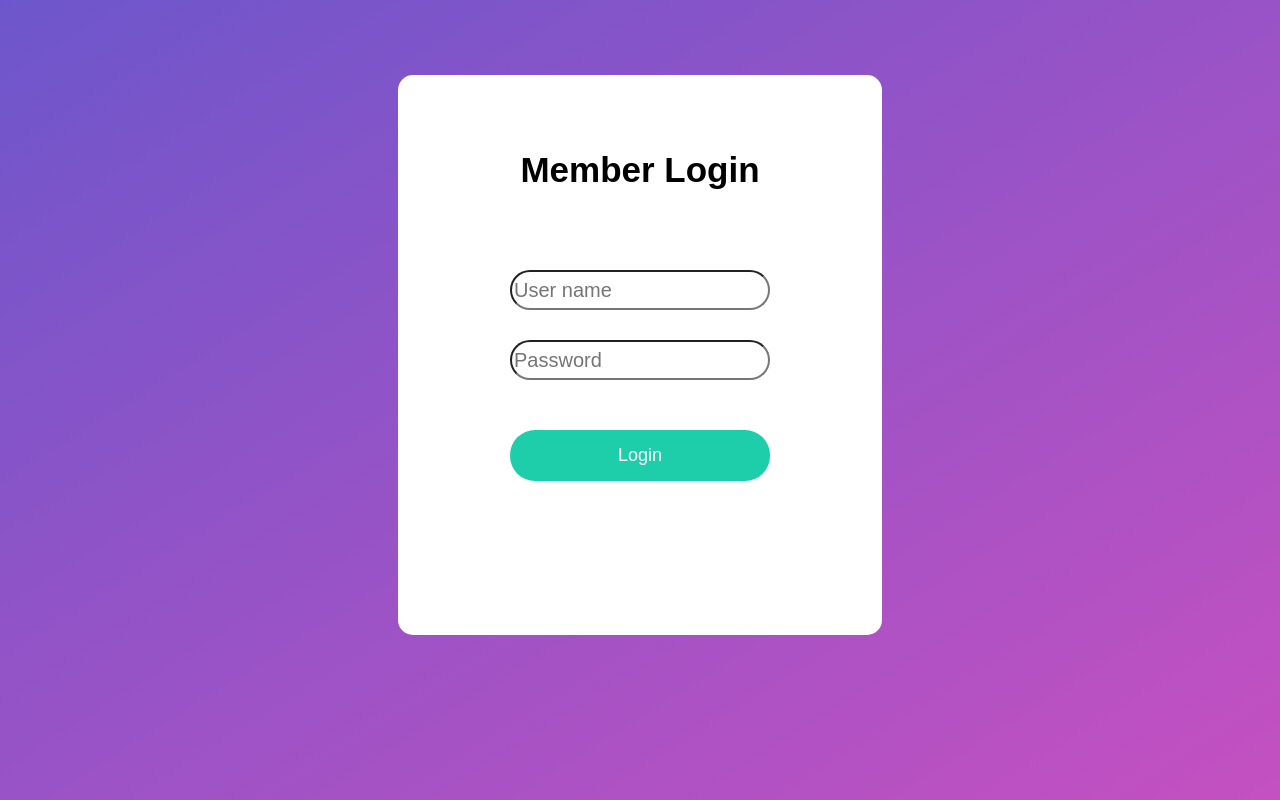
After one commit to natasha445/ProgrammingProject, a Flask app: page /adminLogin/ in a window 1280 px wide. The commit adds this page. Run offline with Flask 2, Linux system fonts and the light colour scheme; some libraries are stand-ins or nearby versions.

```diff
--- a/app.py
+++ b/app.py
@@ -22,6 +22,10 @@ def index():
 @app.route("/contact/")
 def contact():
     return render_template('contact.html')
+
+@app.route("/adminPage/")
+def adminPage():
+    return render_template('adminPage.html')
 
 @app.route("/bookSection/<section>")
 def bookSection(section):
@@ -55,5 +59,57 @@ def authorBooks(name):
     myCursor.close()
     return render_template('authorBooks.html', books = books, authorDescription = authorDescription, authorImage = authorImage, authorDate = authorDate)
 
+@app.route("/requestBookInfo/", methods=['POST'])
+def requestBookInfo():
+    if request.method == "POST":
+        name = request.form['userName']
+        email = request.form['userEmail']
+        bookName = request.form['bookName']
+        bookAuthor = request.form['bookAuthor']
+
+        myCursor = mysql.connection.cursor()
+        myCursor.execute("INSERT INTO requests (Name, Email, BookName, BookAuthor) VALUES (%s, %s, %s, %s)", (name, email, bookName, bookAuthor))
+        mysql.connection.commit()
+
+        myCursor.close()
+
+    return redirect(url_for('contact'))
+
+@app.route("/adminLogin/")
+def adminLogin():
+    return render_template('adminLogin.html')
+
+@app.route("/userLogin/", methods=['POST'])
+def userLogin():
+    if request.method == "POST":
+        name = request.form['userName']
+        password = request.form['userPassword']
+
+        myCursor = mysql.connection.cursor()
+        sqlQuery = f"SELECT * FROM users WHERE UserName = '{name}' AND UserPassword = '{password}'"
+        myCursor.execute(sqlQuery)
+        user = myCursor.fetchall()
+        myCursor.close()
+
+        if not user:
+            wrongCredentials = True
+            return redirect(url_for('adminLogin', wrongCredentials = wrongCredentials))
+
+    return redirect(url_for('adminPage'))
+
+@app.route("/adminContent/<type>")
+def adminContent(type):
+    myCursor = mysql.connection.cursor()
+    sqlQuery = f"SELECT * FROM books WHERE Section = '{type}' AND IsActive = 1 AND IsBestBook = 1"
+    myCursor.execute(sqlQuery)
+    bestBooks = myCursor.fetchall()
+
+    sqlQuery = f"SELECT * FROM authors WHERE Section = '{type}' AND IsActive = 1"
+    myCursor.execute(sqlQuery)
+    authors = myCursor.fetchall()
+
+    myCursor.close()
+    return render_template('adminContent.html', type = type)
+
 if __name__ == "__main__":
     app.run(port=5500, debug=True)
--- /dev/null
+++ b/static/login.css
@@ -0,0 +1,72 @@
+body {
+    background: linear-gradient(to right bottom, #6d56cb, #c550c1);
+}
+
+.pageContainer {
+    background: #FFF;
+    margin: auto;
+    padding: 10px;
+    margin-top: 75px;
+    border-radius: 15px;
+    display: flex;
+}
+
+.containerElements {
+    flex: 1;
+    margin-top: 30px;
+}
+
+.loginTitle {
+    text-align: center;
+    font-weight: bold;
+    font-size: 35px;
+    font-family: Arial, Helvetica, sans-serif;
+}
+
+.loginField {
+    border-radius: 25px;
+    width: 260px;
+    height: 40px;
+    font-size: 20px;
+}
+
+.loginButton {
+    margin-top: 50px;
+    background-color: #1eceab;
+    font-size: 18px;
+    border: none;
+    color: #FFF;
+    padding: 15px 108px;
+    cursor: pointer;
+    border-radius: 25px;
+}
+
+.menuText {
+    font-family: Arial, Helvetica, sans-serif;
+    font-weight: bold;
+    font-size: 22px;
+}
+
+.adminButtonImages {
+    display: inline-block;
+    vertical-align: top;
+    margin: 0;
+    padding: 0;
+    padding-left: 200px;
+    cursor: pointer;
+}
+
+.usersButton:hover {
+    background: url("/static/images/icons/users-hoover.png") no-repeat;
+}
+
+.buttonName {
+    color: black;
+    font-family: Arial, Helvetica, sans-serif;
+    font-size: 25px;
+    font-weight: bold;
+}
+
+.buttonOptionsMenu {
+    margin-top: 30px;
+}
--- /dev/null
+++ b/templates/adminLogin.html
@@ -0,0 +1,23 @@
+<html lang="en">
+<head>
+    <meta charset="UTF-8">
+    <meta http-equiv="X-UA-Compatible" content="IE=edge">
+    <meta name="viewport" content="width=device-width, initial-scale=1.0">
+    <link rel="stylesheet" href="/static/login.css">
+</head>
+<body>
+    {% if wrongCredentials %}
+        <p>WRONG USER</p>
+    {% endif %}
+    <div class="pageContainer" style="width: 464px; height: 540px;">
+        <div class="containerElements">
+            <p class="loginTitle">Member Login</p>
+            <form action="{{ url_for('userLogin') }}" style="margin-top: 80px; text-align: center;" method="POST">
+                <input type="text" name="userName" placeholder="User name" class="loginField" style="margin-bottom: 30px;"><br>
+                <input type="password" name="userPassword" placeholder="Password" class="loginField"><br>
+                <button type="submit" class="loginButton">Login</button>
+            </form>
+        </div>
+    </div>
+</body>
+</html>
```
Also changed, not shown: templates/adminContent.html (added, +27 -0 lines), templates/adminPage.html (added, +108 -0 lines), templates/contact.html (+4 -4 lines), static/images/icons/books-hover.png (added), static/images/icons/books.png (added), static/images/icons/deactivate-hover.png (added), static/images/icons/deactivate.png (added), static/images/icons/list-hover.png (added), static/images/icons/list.png (added), static/images/icons/new-hover.png (added), static/images/icons/new.png (added), static/images/icons/update-hover.png (added), static/images/icons/update.png (added), static/images/icons/users-hover.png (added), 1 more files.
